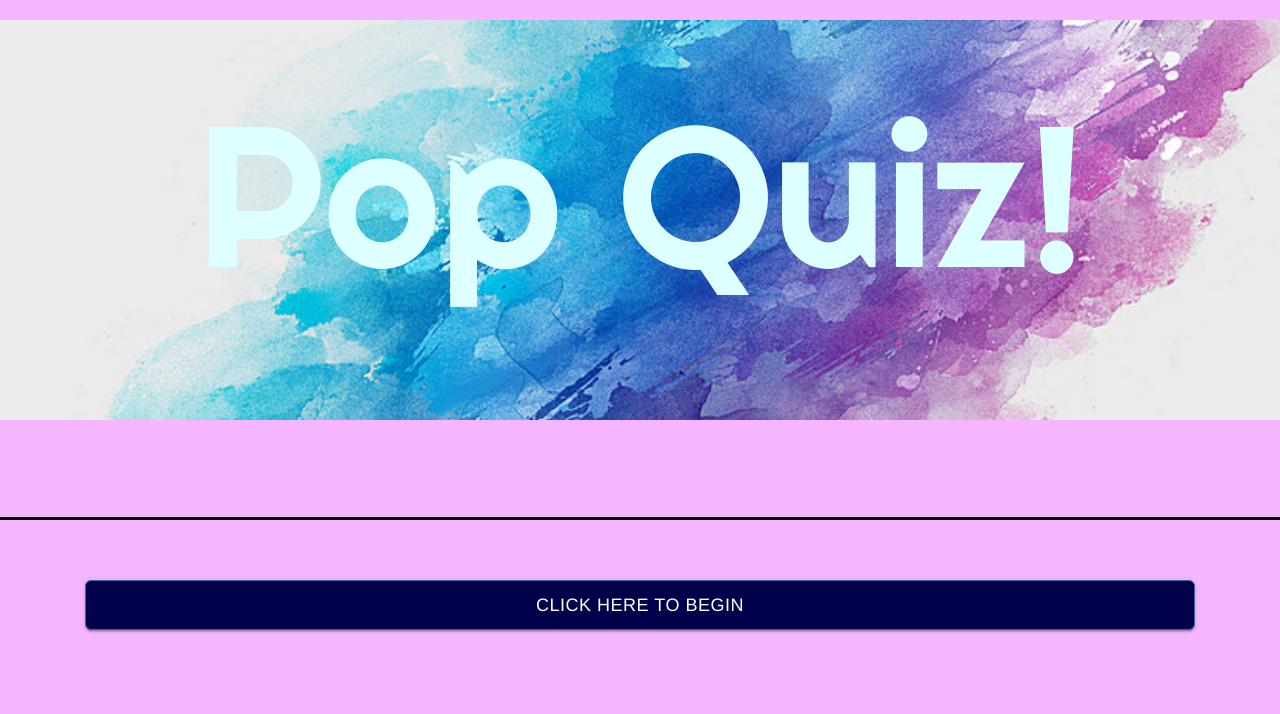
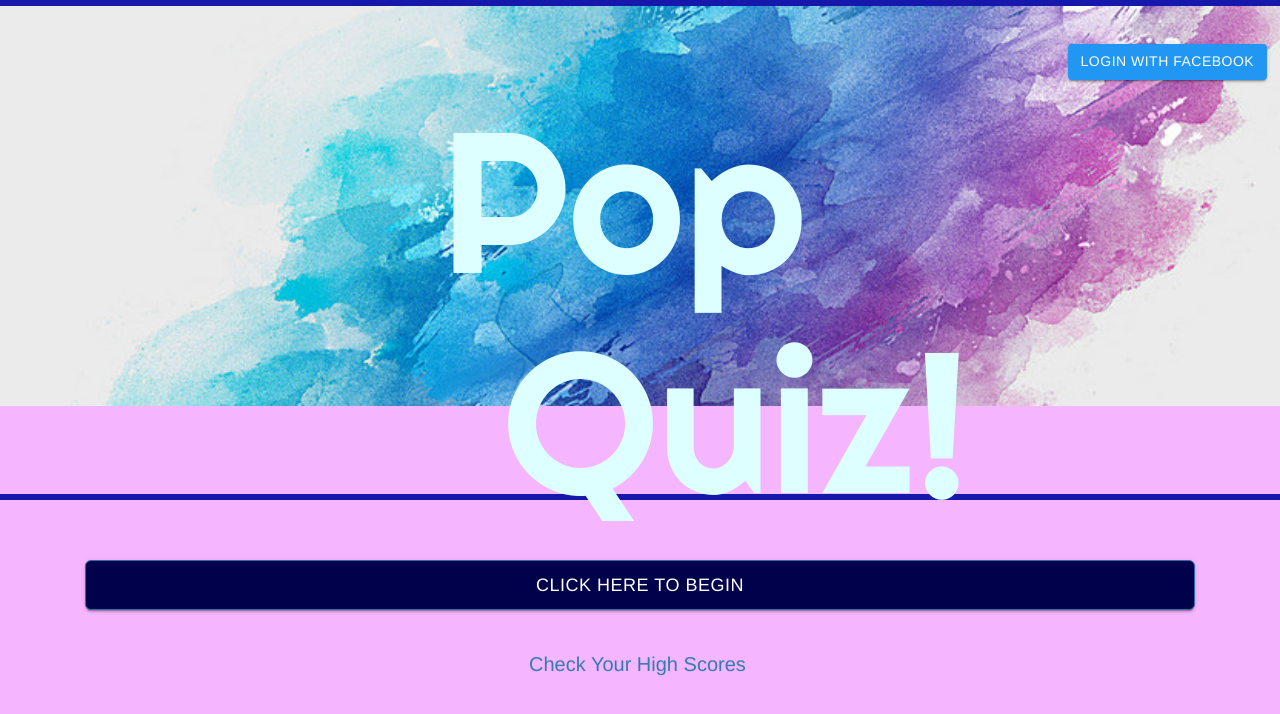
Before and after one commit to madkcat/ephemera, a plain HTML site: page public/index.html in a window 1280 px wide. Drawn offline with nearby package versions, Linux system fonts and the light colour scheme.

Commit message:
added fb and highscores

```diff
--- a/public/css/style.css
+++ b/public/css/style.css
@@ -7,7 +7,8 @@ body {
   /* background-color: lightblue; */
   background: url("../images/homeBackground.jpg") no-repeat;
   background-size: 100%;
-  border-bottom: 3px solid black;
+  border-bottom: 6px solid rgb(22, 24, 172);
+  border-top: 6px solid rgb(22, 24, 172);
   margin-top: 0;
 }
 .home-header h1 {
@@ -15,16 +16,27 @@ body {
   font-family: 'Righteous', cursive;
   padding-top: 5%;
   color: rgb(221, 255, 255);
+  padding-left: 15%;
 }
 
 .header{
   padding-top: 0;
 }
 
+.facebook-button {
+  float: right;
+  margin: 3% 1%
+}
+
 .begin-button {
   width: 100%;
   height: 50px;
   background-color: rgb(1, 0, 75);
+}
+
+.high-scores {
+  font-size: 20px;
+  margin-left: 40%;
 }
 
 #countdown {
--- a/public/index.html
+++ b/public/index.html
@@ -18,6 +18,9 @@
 
 <body>
 	<div class="home-header">
+		<div class="facebook-button">
+			<a class="waves-effect waves-light btn blue" href="/auth/facebook">Login with Facebook</a>
+		</div>
 
 		<h1 class="header center">Pop Quiz!</h1>
 	</div>
@@ -26,12 +29,22 @@
 	<br>
 	<div class="container">
 		<div class="col-md-12 ">
-				<a href="play.html"><button type="button" class="btn btn-primary btn-lg begin-button">Click here to begin</button></a>
+			<a href="play.html">
+				<button type="button" class="btn btn-primary btn-lg begin-button">Click here to begin</button>
+				<br>
+				<br>
+				<br>
+				<div>
+						<a href="highscores.html" class="top-nav-links high-scores">Check Your High Scores</a>
+				</div>
 
+			</a>
 		</div>
+	</div>
+	<br>
+	<br>
+	<br>
 
-
-	</div>
 
 
 
```
Also changed, not shown: public/highscores.html (added, +21 -0 lines).
